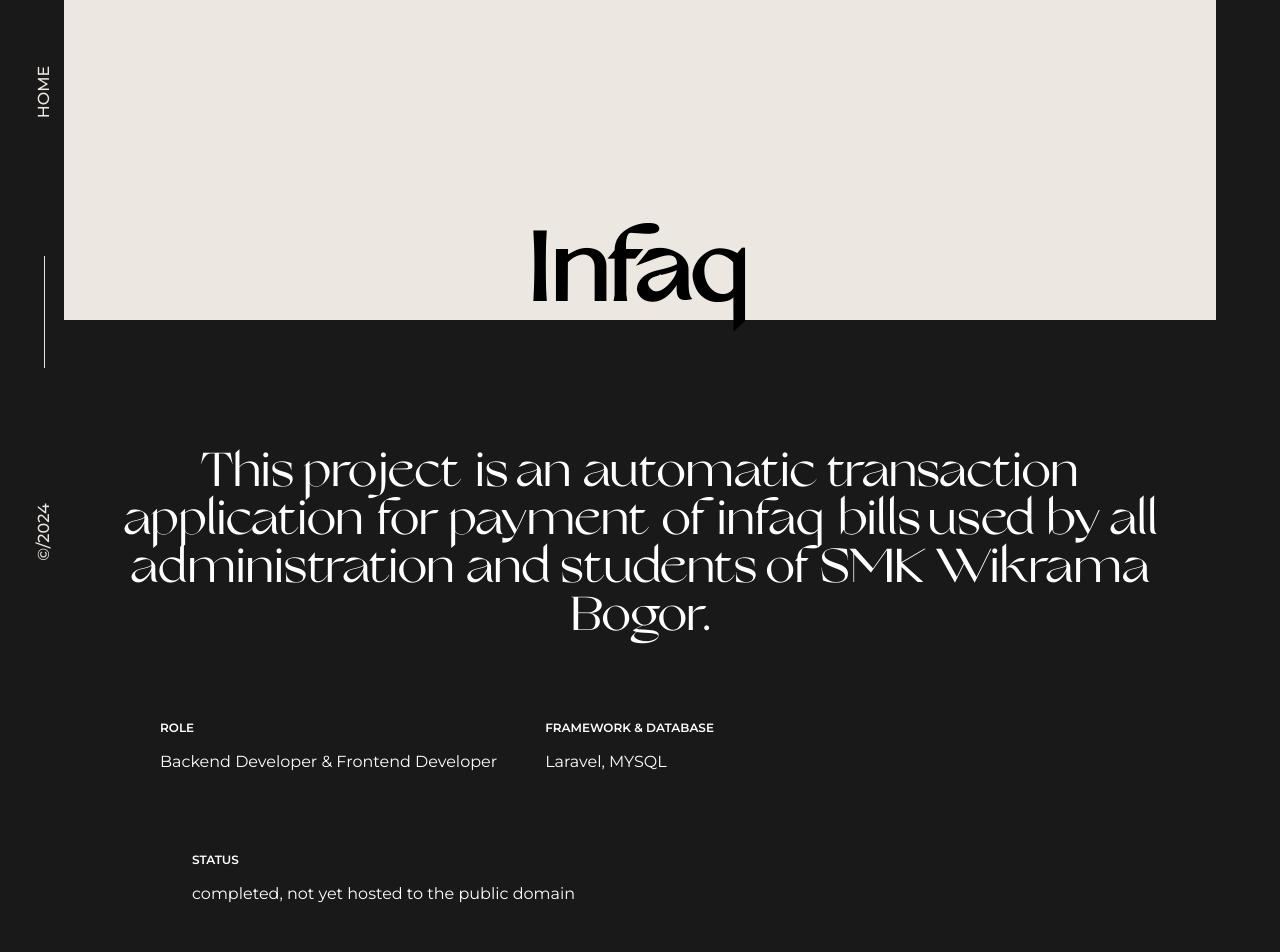
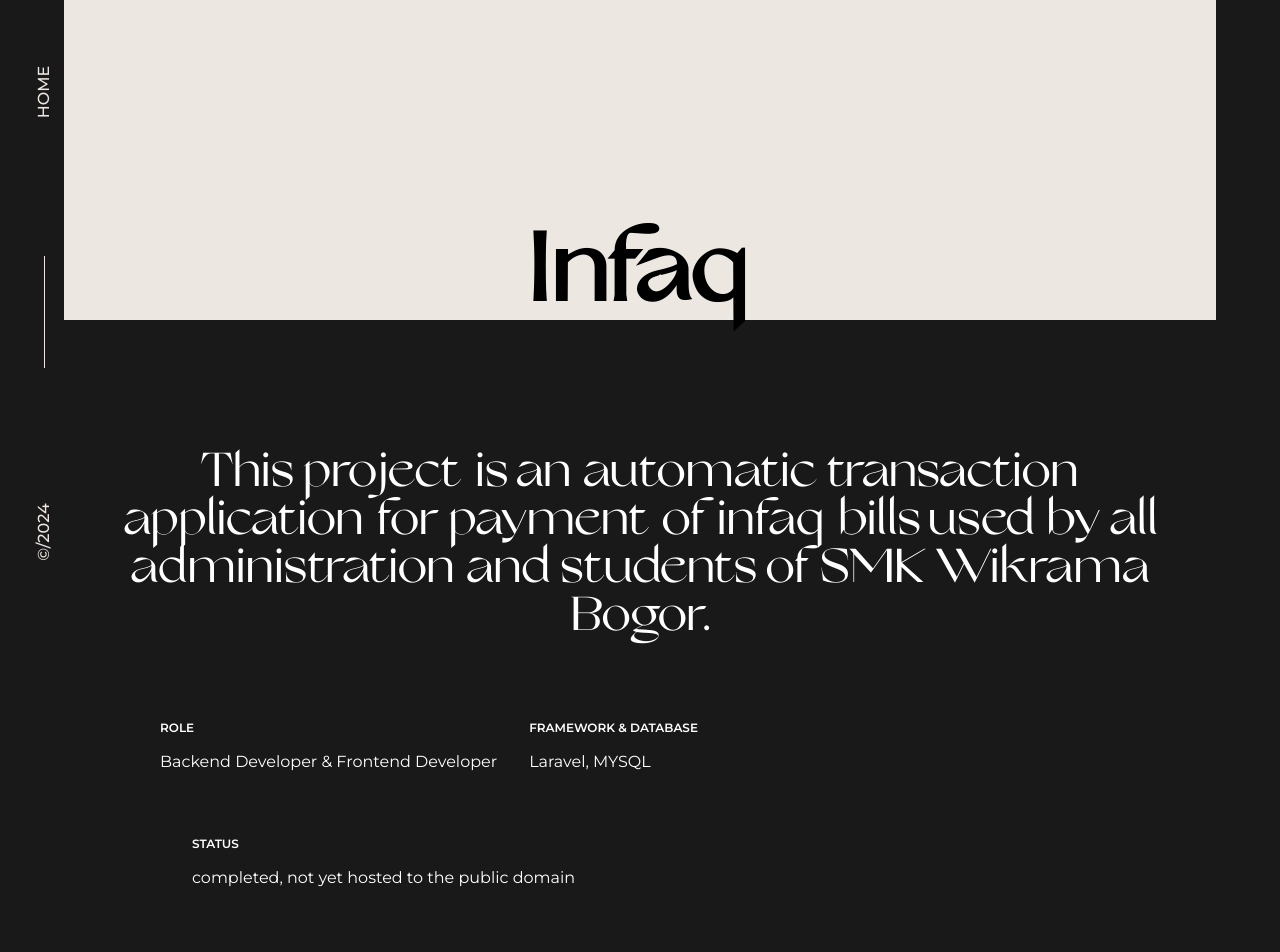
Before and after one commit to gloeserin/portfolio-erina, a React (Vite) app: page /Infaq in a window 1280 px wide. Shown: the top 952 px of the page. Built offline with nearby package versions, Linux system fonts and the light colour scheme.

Commit message:
third  commit

```diff
--- a/src/pages/Infaq.jsx
+++ b/src/pages/Infaq.jsx
@@ -61,7 +61,7 @@
                     <div className='work-container pb-16 md:pb-0'>
                         <p className='max-w-full md:max-w-3/4 mx-auto font-grandSlang text-white text-xl md:text-5xl font-light leading-tight text-center md:text-center'>This project is an automatic transaction application for payment of infaq bills used by all administration and students of SMK Wikrama Bogor.</p>
                         <div className='work-details max-w-full md:max-w-3/4 mx-auto pt-8 md:pt-14'>
-                            <div className='flex flex-wrap justify-center text-center md:justify-start gap-12'>
+                            <div className='flex flex-wrap justify-center text-center md:justify-start gap-8'>
                                 <div className='w-full sm:w-1/3 md:w-auto mb-4 sm:mb-0 ml-12'>
                                     <div className='text-white pt-6 pb-2 font-montserrat text-xs font-semibold text-center md:text-left'>ROLE</div>
                                     <p className='max-w-full ml-auto mr-auto sm:ml-0 sm:mr-0 text-white font-montserrat text-base font-normal leading-9 text-center md:text-left'>Backend Developer & Frontend Developer</p>
```
